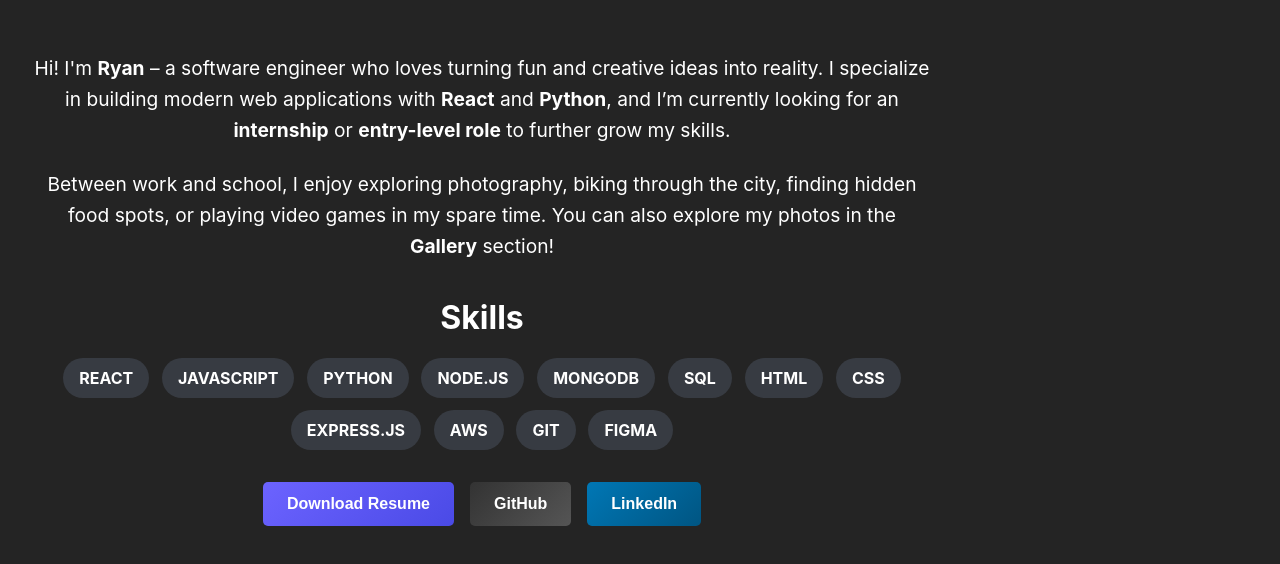
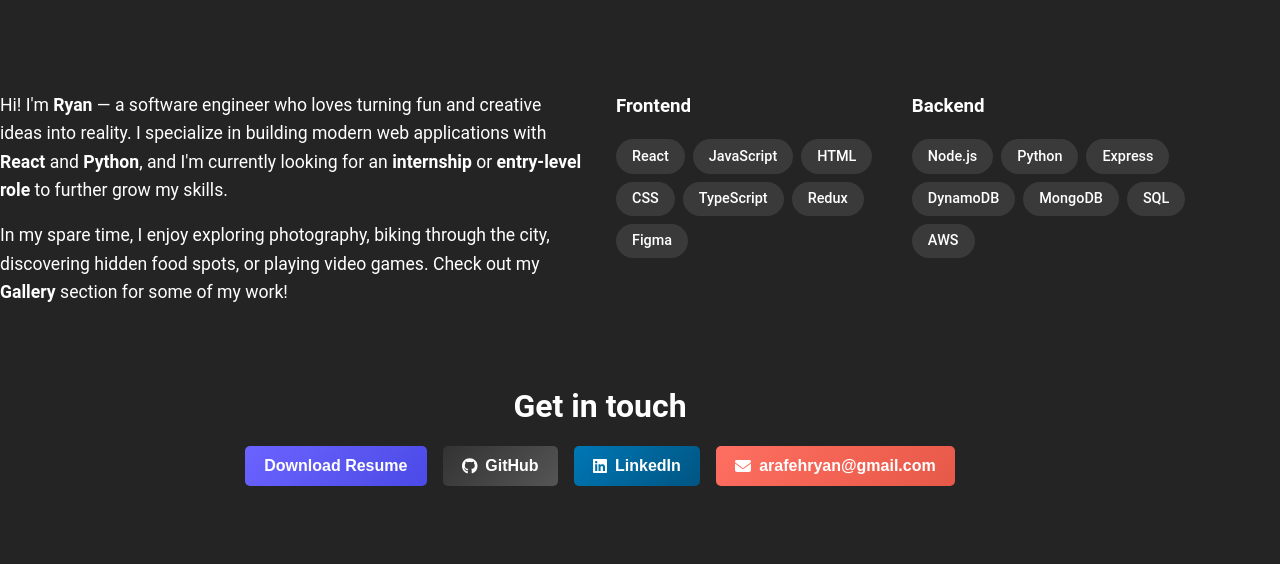
Before and after one commit to issryan/PS5UI-portfolio, a React (Vite) app: page /about in a window 1280 px wide. Shown: the part 120-684 px from the top of the page. Built offline with nearby package versions, Linux system fonts and the light colour scheme; no server answers.

Commit message:
updated about section

```diff
--- a/package.json
+++ b/package.json
@@ -11,6 +11,10 @@
     "preview": "vite preview"
   },
   "dependencies": {
+    "@fortawesome/fontawesome-svg-core": "^6.7.1",
+    "@fortawesome/free-brands-svg-icons": "^6.7.1",
+    "@fortawesome/free-solid-svg-icons": "^6.7.1",
+    "@fortawesome/react-fontawesome": "^0.2.2",
     "howler": "^2.2.3",
     "nanoid": "^4.0.2",
     "react": "^18.2.0",
--- a/src/pages/About/About.jsx
+++ b/src/pages/About/About.jsx
@@ -1,53 +1,84 @@
+import React from 'react';
 import './About.scss';
+import { FontAwesomeIcon } from '@fortawesome/react-fontawesome';
+import { faGithub, faLinkedin } from '@fortawesome/free-brands-svg-icons';
+import { faEnvelope } from '@fortawesome/free-solid-svg-icons';
 
-function About() {
-  const skills = [
-    "React", "JavaScript", "Python", "Node.js", "MongoDB",
-    "SQL", "HTML", "CSS", "Express.js", "AWS", "Git", "Figma"
-  ];
-
+export default function About() {
     return (
         <div className="about-container">
-
-      {/* Intro */}
+            {/* About and Skills side-by-side */}
+            <div className="about-main">
+                {/* About Section */}
                 <div className="about-content">
-        <div className="about-text">
                     <p>
-            Hi! I'm <strong>Ryan</strong> – a software engineer who loves turning fun and creative ideas into reality.
-            I specialize in building modern web applications with <strong>React</strong> and <strong>Python</strong>,
-            and I’m currently looking for an <strong>internship</strong> or <strong>entry-level role</strong> to further grow my skills.
+                        Hi! I'm <strong>Ryan</strong> — a software engineer who loves turning fun and creative ideas into reality.
+                        I specialize in building modern web applications with <strong>React</strong> and <strong>Python</strong>, and
+                        I'm currently looking for an <strong>internship</strong> or <strong>entry-level role</strong> to further grow my skills.
                     </p>
                     <p>
-            Between work and school, I enjoy exploring photography, biking through the city, finding hidden food spots,
-            or playing video games in my spare time. You can also explore my photos in the <strong>Gallery</strong> section!
+                        In my spare time, I enjoy exploring photography, biking through the city, discovering hidden food spots, or playing video games.
+                        Check out my <strong>Gallery</strong> section for some of my work!
                     </p>
-        </div>
                 </div>
 
                 {/* Skills Section */}
                 <div className="about-skills">
-        <h2>Skills</h2>
+                    <div className="skills-section">
+                        <div>
+                            <h3>Frontend</h3>
                             <div className="skills-list">
-          {skills.map((skill, index) => (
-            <span key={index} className="skill-tag">{skill}</span>
-          ))}
+                                <span className="skill-tag">React</span>
+                                <span className="skill-tag">JavaScript</span>
+                                <span className="skill-tag">HTML</span>
+                                <span className="skill-tag">CSS</span>
+                                <span className="skill-tag">TypeScript</span>
+                                <span className="skill-tag">Redux</span>
+                                <span className="skill-tag">Figma</span>
+                            </div>
+                        </div>
+                        <div>
+                            <h3>Backend</h3>
+                            <div className="skills-list">
+                                <span className="skill-tag">Node.js</span>
+                                <span className="skill-tag">Python</span>
+                                <span className="skill-tag">Express</span>
+                                <span className="skill-tag">DynamoDB</span>
+                                <span className="skill-tag">MongoDB</span>
+                                <span className="skill-tag">SQL</span>
+                                <span className="skill-tag">AWS</span>
+                            </div>
+                        </div>
+                    </div>
                 </div>
             </div>
 
-      {/* Action Buttons */}
-      <div className="about-links">
+            {/* Contact Section */}
+            <div className="about-contact">
+                <h2>Get in touch</h2>
+                <div className="contact-buttons">
                     <button className="resume-btn">
-          <a href="/resume.pdf" download="Ryan_Arafeh_Resume">Download Resume</a>
+                        <a href="/resume.docx" download>
+                            Download Resume
+                        </a>
                     </button>
                     <button className="github-btn">
-          <a href="https://github.com/issryan" target="_blank" rel="noopener noreferrer">GitHub</a>
+                        <a href="https://github.com/issryan" target="_blank" rel="noreferrer">
+                            <FontAwesomeIcon icon={faGithub} /> GitHub
+                        </a>
                     </button>
                     <button className="linkedin-btn">
-          <a href="https://www.linkedin.com/in/ryanarafeh" target="_blank" rel="noopener noreferrer">LinkedIn</a>
+                        <a href="https://linkedin.com/in/yourprofile" target="_blank" rel="noreferrer">
+                            <FontAwesomeIcon icon={faLinkedin} /> LinkedIn
+                        </a>
                     </button>
+                    <button className="email-btn">
+                        <a href="mailto:arafehryan@gmail.com">
+                            <FontAwesomeIcon icon={faEnvelope} /> arafehryan@gmail.com
+                        </a>
+                    </button>
+                </div>
             </div>
         </div>
     );
 }
-
-export default About;
--- a/src/pages/About/About.scss
+++ b/src/pages/About/About.scss
@@ -1,83 +1,115 @@
 .about-container {
+  display: flex;
+  flex-direction: column;
+  gap: 2rem;
   color: white;
-  padding: 2rem;
-  font-family: "Inter", sans-serif;
-  max-width: 900px;
+  max-width: 1200px;
   margin: 0 auto;
   text-align: center;
 
+  /* Main Content: About and Skills side-by-side */
+  .about-main {
+    display: flex;
+    justify-content: space-between;
+    align-items: flex-start;
+    gap: 2rem;
+
+    .about-content {
+      flex: 1;
+      text-align: left;
+
       h1 {
-    font-size: 3rem;
+        font-size: 2.5rem;
         margin-bottom: 1rem;
       }
 
       p {
-    font-size: 1.2rem;
+        font-size: 1.1rem;
         line-height: 1.6;
-    margin-bottom: 1.5rem;
+      }
     }
 
     .about-skills {
-    margin: 2rem 0;
+      flex: 1;
+      text-align: left;
+
+      h2 {
+        font-size: 1.8rem;
+        margin-bottom: 1rem;
+      }
+
+      .skills-section {
+        display: flex;
+        justify-content: space-between;
+        gap: 1rem;
+
+        .skills-list {
+          display: flex;
+          flex-wrap: wrap;
+          gap: 0.5rem;
+
+          .skill-tag {
+            background: rgba(255, 255, 255, 0.1);
+            padding: 0.4rem 1rem;
+            border-radius: 20px;
+            font-size: 0.9rem;
+            font-weight: 500;
+          }
+        }
+      }
+    }
+  }
+
+  /* Contact Section at the Bottom */
+  .about-contact {
+    text-align: center;
 
     h2 {
       font-size: 2rem;
       margin-bottom: 1rem;
     }
 
-    .skills-list {
-      display: flex;
-      flex-wrap: wrap;
-      justify-content: center;
-      gap: 0.8rem;
-
-      .skill-tag {
-        background: rgba(100, 112, 136, 0.3);
-        padding: 0.5rem 1rem;
-        border-radius: 20px;
-        font-size: 1rem;
-        font-weight: bold;
-        color: white;
-        text-transform: uppercase;
-      }
-    }
-  }
-
-  .about-links {
+    .contact-buttons {
       display: flex;
       justify-content: center;
       gap: 1rem;
-    margin-top: 2rem;
 
       button {
-      padding: 0.8rem 1.5rem;
+        display: flex;
+        align-items: center;
+        justify-content: center;
+        gap: 0.5rem;
+        padding: 0.7rem 1.2rem;
         border: none;
         border-radius: 5px;
         font-size: 1rem;
+        font-weight: bold;
         cursor: pointer;
-      font-weight: bold;
-      transition: background-color 0.3s ease, transform 0.3s ease;
 
         a {
           color: white;
           text-decoration: none;
+          display: flex;
+          align-items: center;
+          gap: 0.5rem;
         }
 
-      &:hover {
-        transform: translateY(-3px);
-      }
-    }
-
-    .resume-btn {
+        &.resume-btn {
           background: linear-gradient(135deg, #6c63ff, #4a4ae6);
         }
 
-    .github-btn {
+        &.github-btn {
           background: linear-gradient(135deg, #333, #555);
         }
 
-    .linkedin-btn {
+        &.linkedin-btn {
           background: linear-gradient(135deg, #0077b5, #005582);
+        }
+
+        &.email-btn {
+          background: linear-gradient(135deg, #ff6f61, #e65848);
         }
       }
     }
+  }
+}
```
Also changed, not shown: 2 other files (tests, documents, lock files or other folders). Lines whose indentation alone changed are shown as unchanged.
